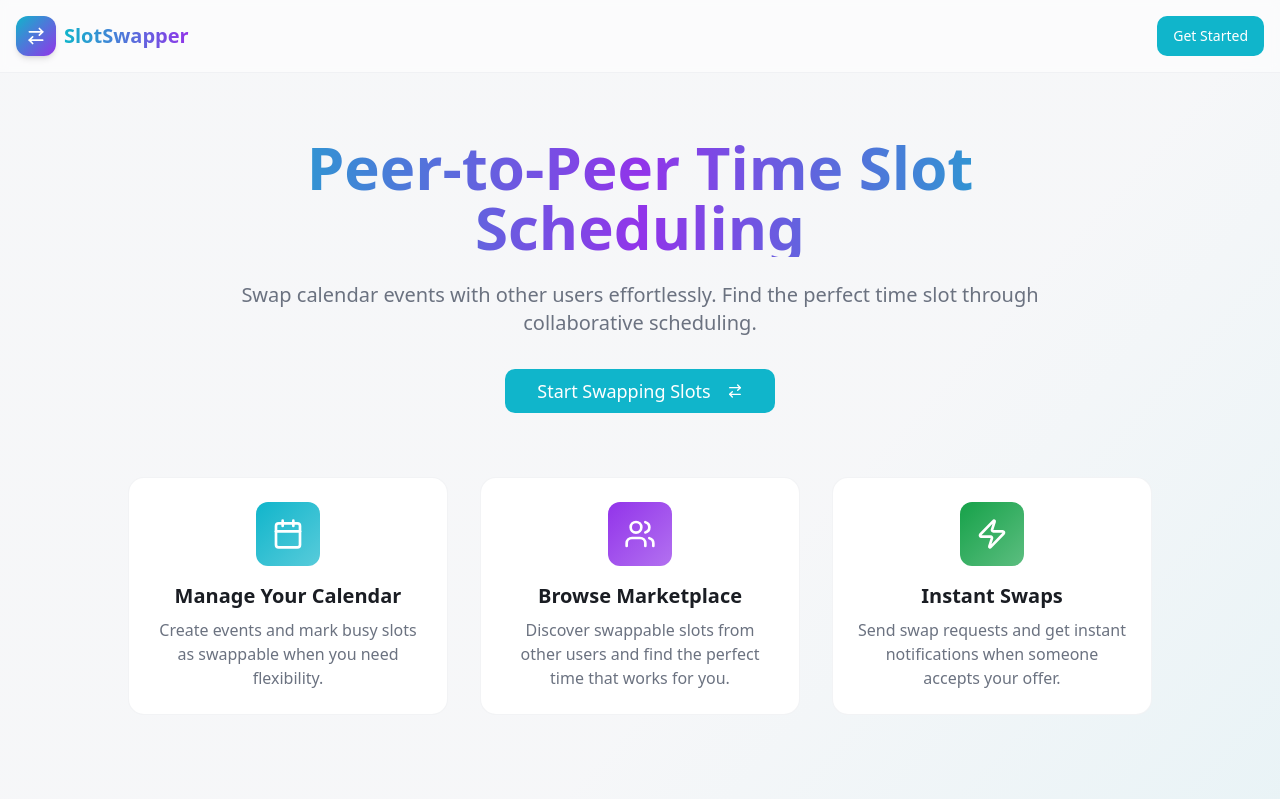
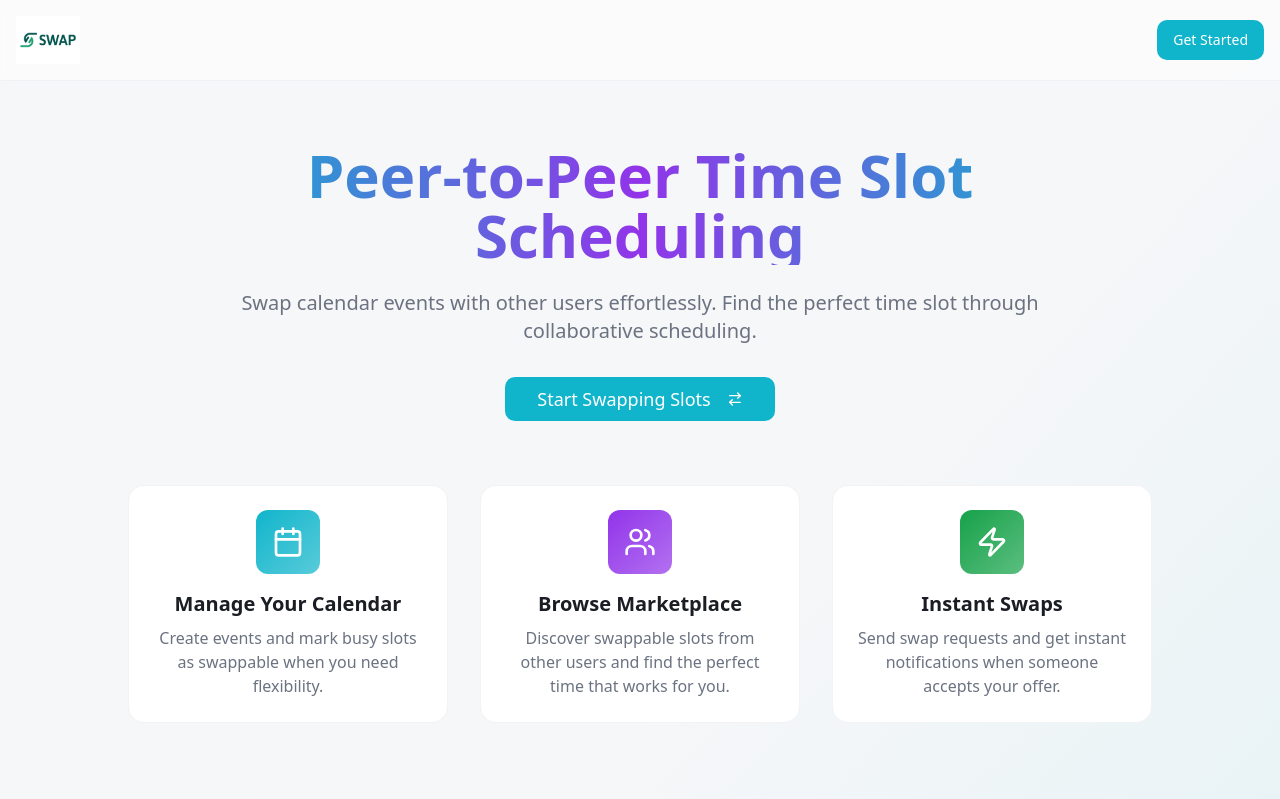
Before and after one commit to priyakushwaha21/slotswapper, a React (Vite) app: page / in a window 1280 px wide. Shown: the top 799 px of the page. Built offline with nearby package versions, Linux system fonts and the light colour scheme; the HTML template or start-up script is replaced by a standard one.

Commit message:
Update logo
Update the application logo to the new provided image.

```diff
--- a/src/pages/Dashboard.tsx
+++ b/src/pages/Dashboard.tsx
@@ -3,9 +3,10 @@ import { useNavigate } from "react-router-dom";
 import { supabase } from "@/integrations/supabase/client";
 import { User } from "@supabase/supabase-js";
 import { Button } from "@/components/ui/button";
-import { Calendar, LogOut, Store, Bell } from "lucide-react";
+import { LogOut, Store, Bell } from "lucide-react";
 import EventList from "@/components/EventList";
 import CreateEventDialog from "@/components/CreateEventDialog";
+import swapLogo from "@/assets/swap_logo.webp";
 const Dashboard = () => {
   const navigate = useNavigate();
   const [user, setUser] = useState<User | null>(null);
@@ -48,12 +49,7 @@ const Dashboard = () => {
         <div className="container mx-auto px-4 py-4">
           <div className="flex items-center justify-between">
             <div className="flex items-center gap-2">
-              <div className="w-10 h-10 rounded-xl bg-gradient-to-br from-primary to-accent flex items-center justify-center shadow-md bg-neutral-900">
-                <Calendar className="w-5 h-5 text-primary-foreground" />
-              </div>
-              <span className="text-xl font-bold bg-gradient-to-r from-primary to-accent bg-clip-text text-yellow-800">
-                SlotSwapper
-              </span>
+              <img src={swapLogo} alt="SlotSwapper" className="h-12 w-auto" />
             </div>
             <div className="flex items-center gap-2">
               <Button variant="ghost" onClick={() => navigate("/marketplace")}>
--- a/src/pages/Index.tsx
+++ b/src/pages/Index.tsx
@@ -3,6 +3,7 @@ import { useNavigate } from "react-router-dom";
 import { supabase } from "@/integrations/supabase/client";
 import { Button } from "@/components/ui/button";
 import { ArrowRightLeft, Calendar, Users, Zap } from "lucide-react";
+import swapLogo from "@/assets/swap_logo.webp";
 
 const Index = () => {
   const navigate = useNavigate();
@@ -21,12 +22,7 @@ const Index = () => {
         <div className="container mx-auto px-4 py-4">
           <div className="flex items-center justify-between">
             <div className="flex items-center gap-2">
-              <div className="w-10 h-10 rounded-xl bg-gradient-to-br from-primary to-accent flex items-center justify-center shadow-md">
-                <ArrowRightLeft className="w-5 h-5 text-primary-foreground" />
-              </div>
-              <span className="text-xl font-bold bg-gradient-to-r from-primary to-accent bg-clip-text text-transparent">
-                SlotSwapper
-              </span>
+              <img src={swapLogo} alt="SlotSwapper" className="h-12 w-auto" />
             </div>
             <Button onClick={() => navigate("/auth")}>Get Started</Button>
           </div>
```
Also changed, not shown: src/assets/swap_logo.webp (added).
